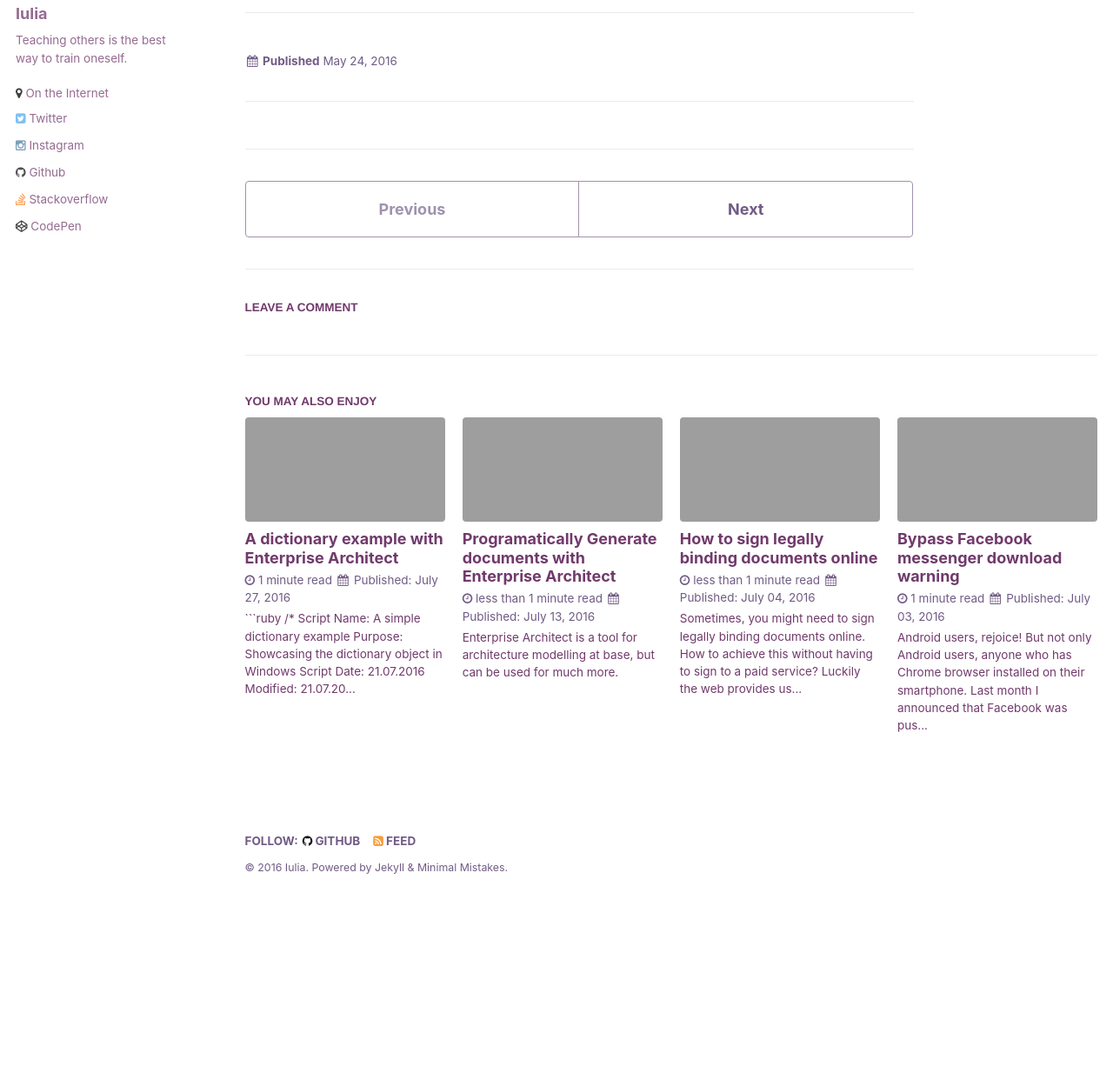
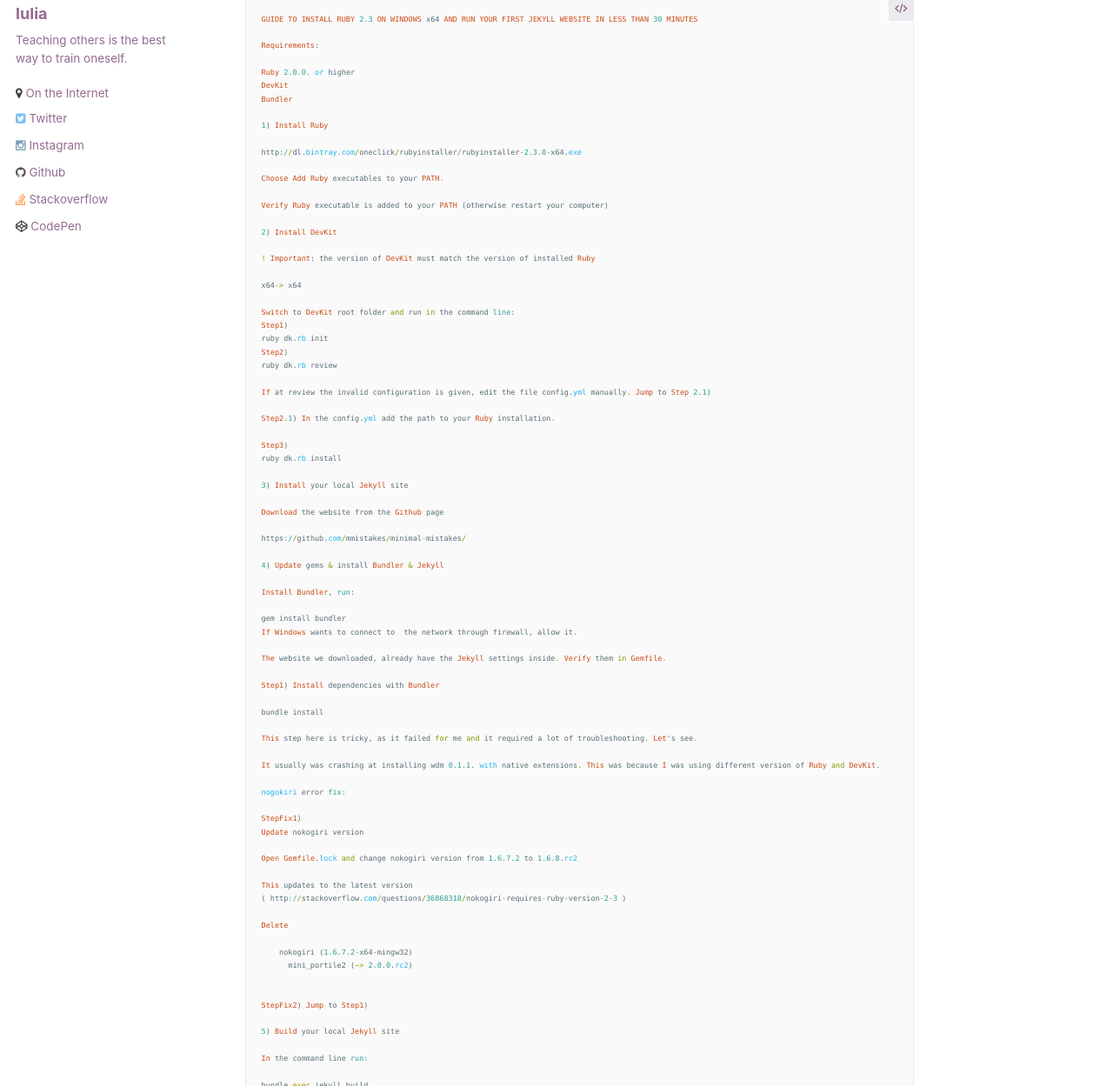
Before and after one commit to iulia-codes/notes, a Jekyll site: the page built from _posts/2016-05-24-setup-jekyll-locally-github-pages.md, in a window 1280 px wide and 1400 px high, scrolled down 1319 px, cut to the strip 151-1400 px from the top of the window. Shown: the whole strip at 87% size. Built offline with Jekyll 4.4.1, drawn with Linux system fonts in a browser that asks for light colours; comment, search, counter and statistics services are not loaded; before the commit the page ends 2532 px from its top, so only the background shows below that; some of the changed text lies outside the part shown.

Commit message:
Update 2016-05-24-setup-jekyll-locally-github-pages.md

````diff
--- a/_posts/2016-05-24-setup-jekyll-locally-github-pages.md
+++ b/_posts/2016-05-24-setup-jekyll-locally-github-pages.md
@@ -31,6 +31,107 @@
 
 <iframe width="640" height="360" src="https://www.youtube-nocookie.com/embed/t9qDNe7xk4c?controls=0&amp;showinfo=0" frameborder="0" allowfullscreen></iframe>
 
+```ruby
+GUIDE TO INSTALL RUBY 2.3 ON WINDOWS x64 AND RUN YOUR FIRST JEKYLL WEBSITE IN LESS THAN 30 MINUTES
+
+Requirements:
+
+Ruby 2.0.0. or higher
+DevKit
+Bundler
+
+1) Install Ruby
+
+http://dl.bintray.com/oneclick/rubyinstaller/rubyinstaller-2.3.0-x64.exe
+
+Choose Add Ruby executables to your PATH.
+
+Verify Ruby executable is added to your PATH (otherwise restart your computer)
+
+2) Install DevKit
+
+! Important: the version of DevKit must match the version of installed Ruby
+
+x64-> x64
+
+Switch to DevKit root folder and run in the command line:
+Step1)
+ruby dk.rb init
+Step2)
+ruby dk.rb review
+
+If at review the invalid configuration is given, edit the file config.yml manually. Jump to Step 2.1)
+
+Step2.1) In the config.yml add the path to your Ruby installation.
+
+Step3)
+ruby dk.rb install
+
+3) Install your local Jekyll site
+
+Download the website from the Github page
+
+https://github.com/mmistakes/minimal-mistakes/
+
+4) Update gems & install Bundler & Jekyll
+
+Install Bundler, run:
+
+gem install bundler
+If Windows wants to connect to  the network through firewall, allow it.
+
+The website we downloaded, already have the Jekyll settings inside. Verify them in Gemfile.
+
+Step1) Install dependencies with Bundler
+
+bundle install
+
+This step here is tricky, as it failed for me and it required a lot of troubleshooting. Let's see.
+
+It usually was crashing at installing wdm 0.1.1. with native extensions. This was because I was using different version of Ruby and DevKit.
+
+nogokiri error fix:
+
+StepFix1)
+Update nokogiri version
+
+Open Gemfile.lock and change nokogiri version from 1.6.7.2 to 1.6.8.rc2
+
+This updates to the latest version
+( http://stackoverflow.com/questions/36868318/nokogiri-requires-ruby-version-2-3 )
+
+Delete
+
+    nokogiri (1.6.7.2-x64-mingw32)
+      mini_portile2 (~> 2.0.0.rc2)
 
 
+StepFix2) Jump to Step1)
+
+5) Build your local Jekyll site
+
+In the command line run:
+
+bundle exec jekyll build
+
+Wait until it runs, this may take a little while.
+
+6) Run your local Jekyll site
+
+In the command line run:
+
+bundle exec jekyll serve
+
+The website is now running at
+
+http://127.0.0.1:4000/minimal-mistakes/
+
+7) Modify your local Jekyll site
+
+Add posts into the _posts section.
+
+For more details, observe this link. https://mmistakes.github.io/minimal-mistakes/docs/quick-start-guide/
+
+Congrats! You have now setup your own Jekyll site locally, with Github pages, in less than 30 minutes!
+```
 ---
````
